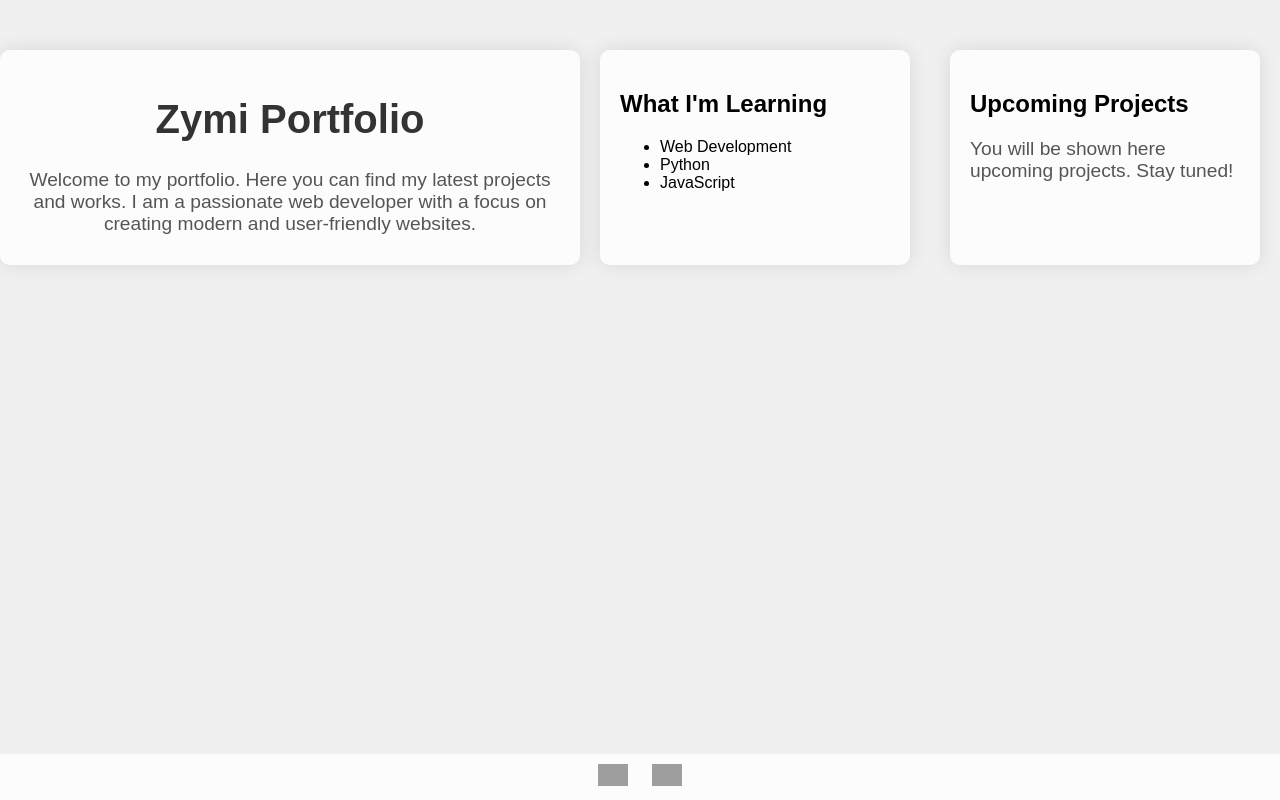
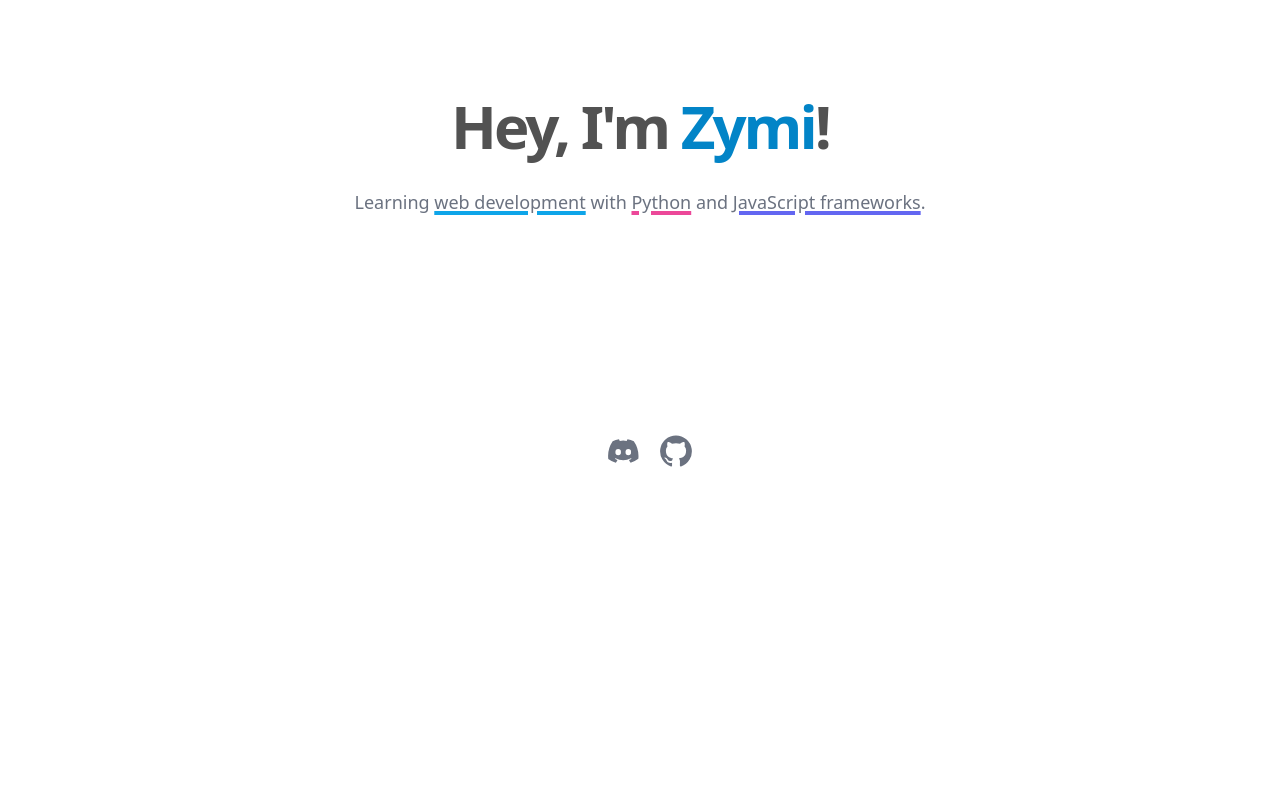
Before and after one commit to Zyminotfound/zymi.github.io, a website: page index.html in a window 1280 px wide. Drawn offline with nearby package versions, Linux system fonts and the light colour scheme; grey boxes are pictures that could not be loaded.

Commit message:
Initial Commit

```diff
--- a/index.html
+++ b/index.html
@@ -1,137 +1,81 @@
-<!DOCTYPE html>
-<html lang="en">
+<!doctype html>
+<html>
 <head>
   <meta charset="UTF-8">
   <meta name="viewport" content="width=device-width, initial-scale=1.0">
-    <title>Zymi | Portfolio</title>
-    <link rel="icon" type="image/png" href="rose.png">
+  <title>zymi.is-a.dev</title>
+  <link rel="icon" type="image/png" href="coco_melon.png">
+  <script src="https://cdn.tailwindcss.com"></script>
   <style>
-        body {
-            margin: 0;
-            padding: 0;
-            font-family: Arial, sans-serif;
-            background-color: #f0f0f0; /* Change this to your desired background color */
-            overflow: hidden; /* Hide scrollbar initially */
-            display: flex;
-            justify-content: space-between;
+    /* Animation for slow-motion blur effect */
+    @keyframes blurIn {
+      0% {
+        filter: blur(20px);
+        opacity: 0;
+      }
+      100% {
+        filter: blur(0);
+        opacity: 1;
+      }
     }
 
-        .container {
-            width: 60%;
-            margin: 50px auto;
-            text-align: center;
-            background-color: rgba(255, 255, 255, 0); /* Initially transparent */
-            padding: 20px;
-            border-radius: 10px;
-            box-shadow: 0 0 20px rgba(0, 0, 0, 0); /* Initially no shadow */
-            backdrop-filter: blur(10px); /* Initially blurred */
-            opacity: 0; /* Initially invisible */
-            transition: opacity 1s ease, background-color 1s ease, box-shadow 1s ease; /* Transition effect */
+    /* Apply animation to specific elements */
+    .blur-in {
+      animation: blurIn 3s ease-out; /* Change the duration as needed */
     }
 
-        .learning, .upcoming {
-            width: 30%;
-            margin: 50px 20px;
-            padding: 20px;
-            background-color: rgba(255, 255, 255, 0); /* Initially transparent */
-            border-radius: 10px;
-            box-shadow: 0 0 20px rgba(0, 0, 0, 0); /* Initially no shadow */
-            backdrop-filter: blur(10px); /* Initially blurred */
-            opacity: 0; /* Initially invisible */
-            transition: opacity 1s ease, background-color 1s ease, box-shadow 1s ease; /* Transition effect */
-        }
-
-        h1 {
-            color: #333;
-            font-size: 2.5rem;
-        }
-
-        p {
-            color: #555;
-            font-size: 1.2rem;
-            margin-bottom: 10px; /* Add margin bottom to space out paragraphs */
-        }
-
-        footer {
-            background-color: rgba(255, 255, 255, 0.8); /* Light and semi-transparent */
-            color: #333; /* Dark text */
-            padding: 10px 0;
-            position: fixed;
-            bottom: 0;
-            width: 100%;
-            text-align: center;
-            backdrop-filter: blur(10px); /* Blurry effect */
-            z-index: 1; /* Ensure footer is on top of other content */
-        }
-
-        footer p {
-            margin: 0;
-            font-size: 0.8rem;
-        }
-
-        footer .social-links img {
-            width: 30px;
-            margin: 0 10px;
-            transition: transform 0.3s ease; /* Smooth transition */
-        }
-
-        footer .social-links img:hover {
-            transform: scale(1.2); /* Increase size on hover */
-        }
-
-        footer .other-links {
-            margin-top: 20px;
-        }
-
-        .visible {
-            opacity: 1; /* Make container visible */
-            background-color: rgba(255, 255, 255, 0.8); /* Light background color */
-            box-shadow: 0 0 20px rgba(0, 0, 0, 0.1); /* Add a subtle shadow */
+    /* Hide elements during animation */
+    .hide-during-animation {
+      opacity: 0;
     }
   </style>
 </head>
-<body>
-    <div class="container" id="container">
-        <h1>Zymi Portfolio</h1>
-        <p>Welcome to my portfolio. Here you can find my latest projects and works. I am a passionate web developer with a focus on creating modern and user-friendly websites.</p>
+<body class="blur-in">
+  <!-- headline - start -->
+  <section class="hide-during-animation">
+    <div class="px-4 py-12 mx-auto max-w-7xl sm:px-6 md:px-12 lg:px-24 lg:py-24" bis_skin_checked="1">
+      <div class="flex flex-col w-full mb-12 text-center" bis_skin_checked="1">
+        <h1 class="max-w-5xl text-2xl font-bold leading-none tracking-tighter text-neutral-600 md:text-5xl lg:text-6xl lg:max-w-7xl">
+          Hey, I'm <a class="text-sky-600">Zymi</a>!
+        </h1>
+        <p class="max-w-xl mx-auto mt-8 text-lg leading-relaxed text-center text-gray-500 text-left ...">Learning <a class="underline decoration-sky-500 underline decoration-4 ...">web development</a> with <a class="underline decoration-pink-500 underline decoration-4 ...">Python</a> and <a class="underline decoration-indigo-500 underline decoration-4 ...">JavaScript frameworks</a>.</p>
+      </div>
+    </div>
+  </section>
+  <!-- headline - end -->
+
+  <div class="bg-white pt-4 sm:pt-10 lg:pt-12 hide-during-animation">
+    <footer class="mx-auto max-w-screen-2xl px-4 md:px-8">
+      <div class="flex flex-col items-center pt-6">
+
+        <!-- social - start -->
+        <div class="flex mt-4 sm:justify-center sm:mt-0">
+          <a href="https://discord.gg/sizerop" target="_blank", class="text-gray-500 hover:text-gray-900 dark:hover:text-sky-600 ms-5">
+              <svg class="w-8 h-9" aria-hidden="true" xmlns="http://www.w3.org/2000/svg" fill="currentColor" viewBox="0 0 21 16">
+                    <path d="M16.942 1.556a16.3 16.3 0 0 0-4.126-1.3 12.04 12.04 0 0 0-.529 1.1 15.175 15.175 0 0 0-4.573 0 11.585 11.585 0 0 0-.535-1.1 16.274 16.274 0 0 0-4.129 1.3A17.392 17.392 0 0 0 .182 13.218a15.785 15.785 0 0 0 4.963 2.521c.41-.564.773-1.16 1.084-1.785a10.63 10.63 0 0 1-1.706-.83c.143-.106.283-.217.418-.33a11.664 11.664 0 0 0 10.118 0c.137.113.277.224.418.33-.544.328-1.116.606-1.71.832a12.52 12.52 0 0 0 1.084 1.785 16.46 16.46 0 0 0 5.064-2.595 17.286 17.286 0 0 0-2.973-11.59ZM6.678 10.813a1.941 1.941 0 0 1-1.8-2.045 1.93 1.93 0 0 1 1.8-2.047 1.919 1.919 0 0 1 1.8 2.047 1.93 1.93 0 0 1-1.8 2.045Zm6.644 0a1.94 1.94 0 0 1-1.8-2.045 1.93 1.93 0 0 1 1.8-2.047 1.918 1.918 0 0 1 1.8 2.047 1.93 1.93 0 0 1-1.8 2.045Z"/>
+                </svg>
+              <span class="sr-only">Discord community</span>
+          </a>
+          <a href="https://github.com/flowrift/" target="_blank", class="text-gray-500 hover:text-gray-900 dark:hover:text-sky-600 ms-5">
+              <svg class="w-8 h-9" aria-hidden="true" xmlns="http://www.w3.org/2000/svg" fill="currentColor" viewBox="0 0 20 20">
+                    <path fill-rule="evenodd" d="M10 .333A9.911 9.911 0 0 0 6.866 19.65c.5.092.678-.215.678-.477 0-.237-.01-1.017-.014-1.845-2.757.6-3.338-1.169-3.338-1.169a2.627 2.627 0 0 0-1.1-1.451c-.9-.615.07-.6.07-.6a2.084 2.084 0 0 1 1.518 1.021 2.11 2.11 0 0 0 2.884.823c.044-.503.268-.973.63-1.325-2.2-.25-4.516-1.1-4.516-4.9A3.832 3.832 0 0 1 4.7 7.068a3.56 3.56 0 0 1 .095-2.623s.832-.266 2.726 1.016a9.409 9.409 0 0 1 4.962 0c1.89-1.282 2.717-1.016 2.717-1.016.366.83.402 1.768.1 2.623a3.827 3.827 0 0 1 1.02 2.659c0 3.807-2.319 4.644-4.525 4.889a2.366 2.366 0 0 1 .673 1.834c0 1.326-.012 2.394-.012 2.72 0 .263.18.572.681.475A9.911 9.911 0 0 0 10 .333Z" clip-rule="evenodd"/>
+              </svg>
+              <span class="sr-only">GitHub account</span>
+          </a>
+      </div>
+        <!-- social - end -->
+      </div>
+    </footer>
   </div>
 
-    <div class="learning">
-        <h2>What I'm Learning</h2>
-        <ul>
-            <li>Web Development</li>
-            <li>Python</li>
-            <li>JavaScript</li>
-            <!-- Add more items as needed -->
-        </ul>
-    </div>
-
-    <div class="upcoming">
-        <h2>Upcoming Projects</h2>
-        <p>You will be shown here upcoming projects. Stay tuned!</p>
-    </div>
-
-    <footer>
-        <div class="social-links">
-            <a href="https://instagram.com/zym.xy" target="_blank"><img src="https://th.bing.com/th/id/OIP.Wqx5RVx_HYc-yGh7V1741QAAAA?rs=1&pid=ImgDetMain" alt="Instagram"></a>
-            <a href="https://discord.gg/sizerop" target="_blank"><img src="https://th.bing.com/th/id/OIP.W9N21AmK2-geX18OttL3ZgAAAA?rs=1&pid=ImgDetMain" alt="Discord"></a>
-        </div>
-    </footer>
-
+  <!-- JavaScript to remove hide-during-animation class after page load -->
   <script>
-        window.onload = function() {
-            var container = document.getElementById('container');
-            var learning = document.querySelector('.learning');
-            var upcoming = document.querySelector('.upcoming');
-            setTimeout(function() {
-                container.classList.add('visible');
-                learning.classList.add('visible');
-                upcoming.classList.add('visible');
-                setTimeout(function() {
-                    document.body.style.overflow = 'auto'; /* Show scrollbar after animation */
-                }, 1000); /* Wait for animation to finish */
-            }, 1000); /* Delay intro by 1 second */
-        }
+    window.addEventListener('load', function() {
+      const elements = document.querySelectorAll('.hide-during-animation');
+      elements.forEach(function(element) {
+        element.classList.remove('hide-during-animation');
+      });
+    });
   </script>
 </body>
 </html>
--- /dev/null
+++ b/src/input.css
@@ -0,0 +1,3 @@
+@tailwind base;
+@tailwind components;
+@tailwind utilities;
```
Also changed, not shown: package.json (added, +16 -0 lines), tailwind.config.js (added, +8 -0 lines), coco_melon.png (added), rose.png (deleted), src/output.css (added), 1 other file. Lines whose indentation alone changed are shown as unchanged.
